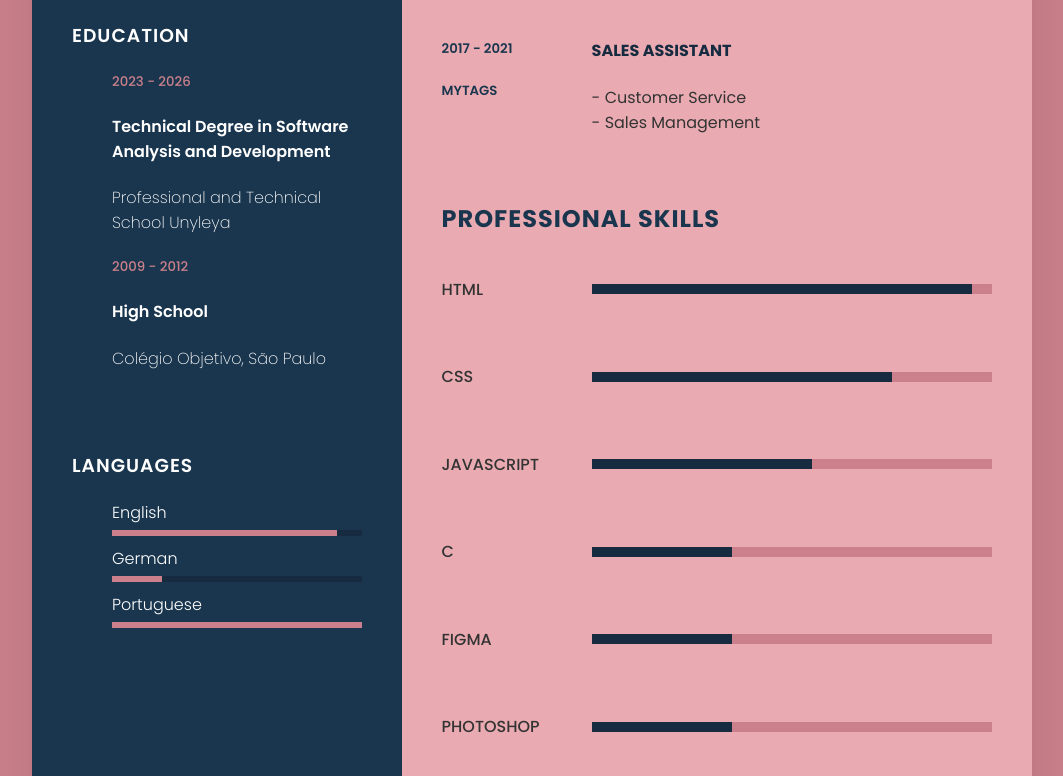
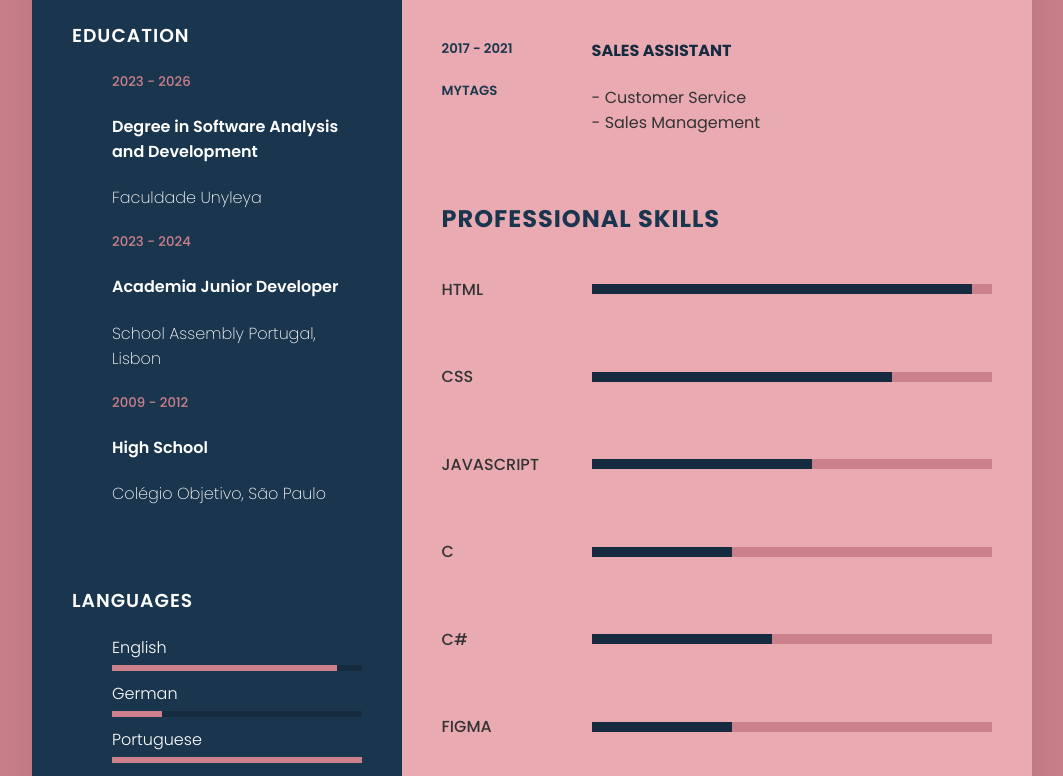
Before and after one commit to francinemaia/myResume, a plain HTML site: page index.html in a window 1280 px wide. Shown: the part 864-1640 px from the top of the page, without its empty margins (108-1171 px from the left). Drawn offline with Linux system fonts and the light colour scheme.

Commit message:
alterations

```diff
--- a/index.html
+++ b/index.html
@@ -17,7 +17,7 @@
                 <div class="imgBx">
                     <img src="me.jpg" alt="A picture of me">
                 </div>
-                <h2>Francine Maia<br><span>Web Developer</span></h2>
+                <h2>Francine Maia<br><span>Junior Full Stack</span></h2>
             </div>
 
             <div class="contactInfo">
@@ -59,8 +59,13 @@
                 <ul>
                     <li>
                         <h5>2023 - 2026</h5>
-                        <h4>Technical Degree in Software Analysis and Development</h4>
-                        <h4>Professional and Technical School Unyleya</h4>
+                        <h4>Degree in Software Analysis and Development</h4>
+                        <h4>Faculdade Unyleya</h4>
+                    </li>
+                    <li>
+                        <h5>2023 - 2024</h5>
+                        <h4>Academia Junior Developer</h4>
+                        <h4>School Assembly Portugal, Lisbon</h4>
                     </li>
                     <li>
                         <h5>2009 - 2012</h5>
@@ -98,7 +103,7 @@
         <div class="right_Side">
             <div class="about">
                 <h2 class="title2">Profile</h2>
-                <p>I am an aspiring Junior Web Developer currently pursuing Technical Degree in Software Analysis and Development from Professional and Technical School Unyleya. As a super creative and curious person, I enjoy the process of turning ideas into functional and visually appealing websites.
+                <p>I am an aspiring Junior Developer currently pursuing a Degree in Software Analysis and Development from Faculdade Unyleya. As a super creative and curious person, I enjoy the process of turning ideas into functional and visually appealing Web Pages and Applications.
                 <br><br> What I lack in professional experience, I make up for with my dedication, strong work ethic, and a willingness to learn.
                 </p>
             </div>
@@ -169,13 +174,13 @@
                     </div>
                 </div>
                 <div class="box">
-                    <h4>Figma</h4>
+                    <h4>C#</h4>
                     <div class="percent">
-                        <div style="width: 35%"></div>
+                        <div style="width: 45%"></div>
                     </div>
                 </div>
                 <div class="box">
-                    <h4>Photoshop</h4>
+                    <h4>Figma</h4>
                     <div class="percent">
                         <div style="width: 35%"></div>
                     </div>
```
